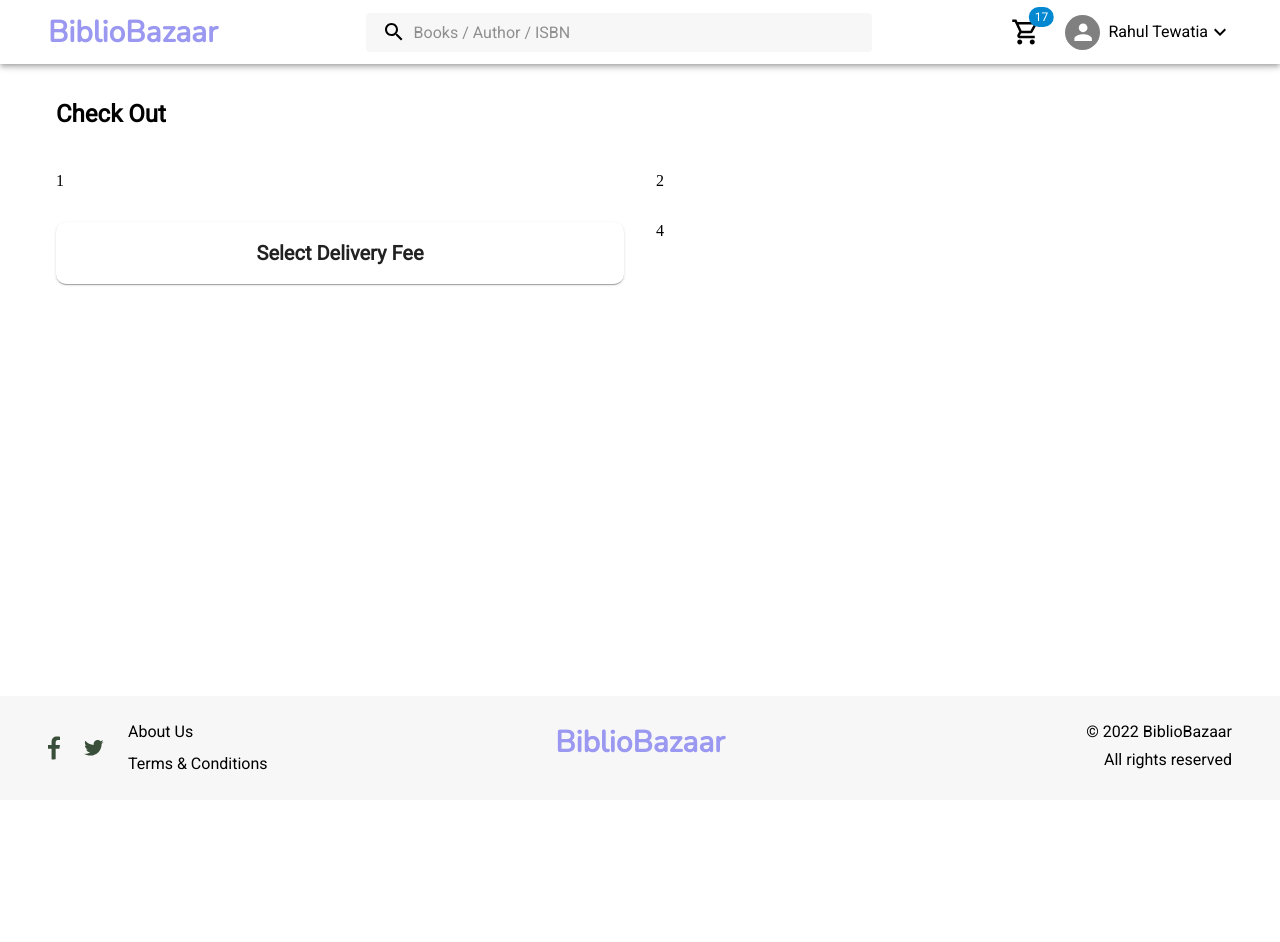
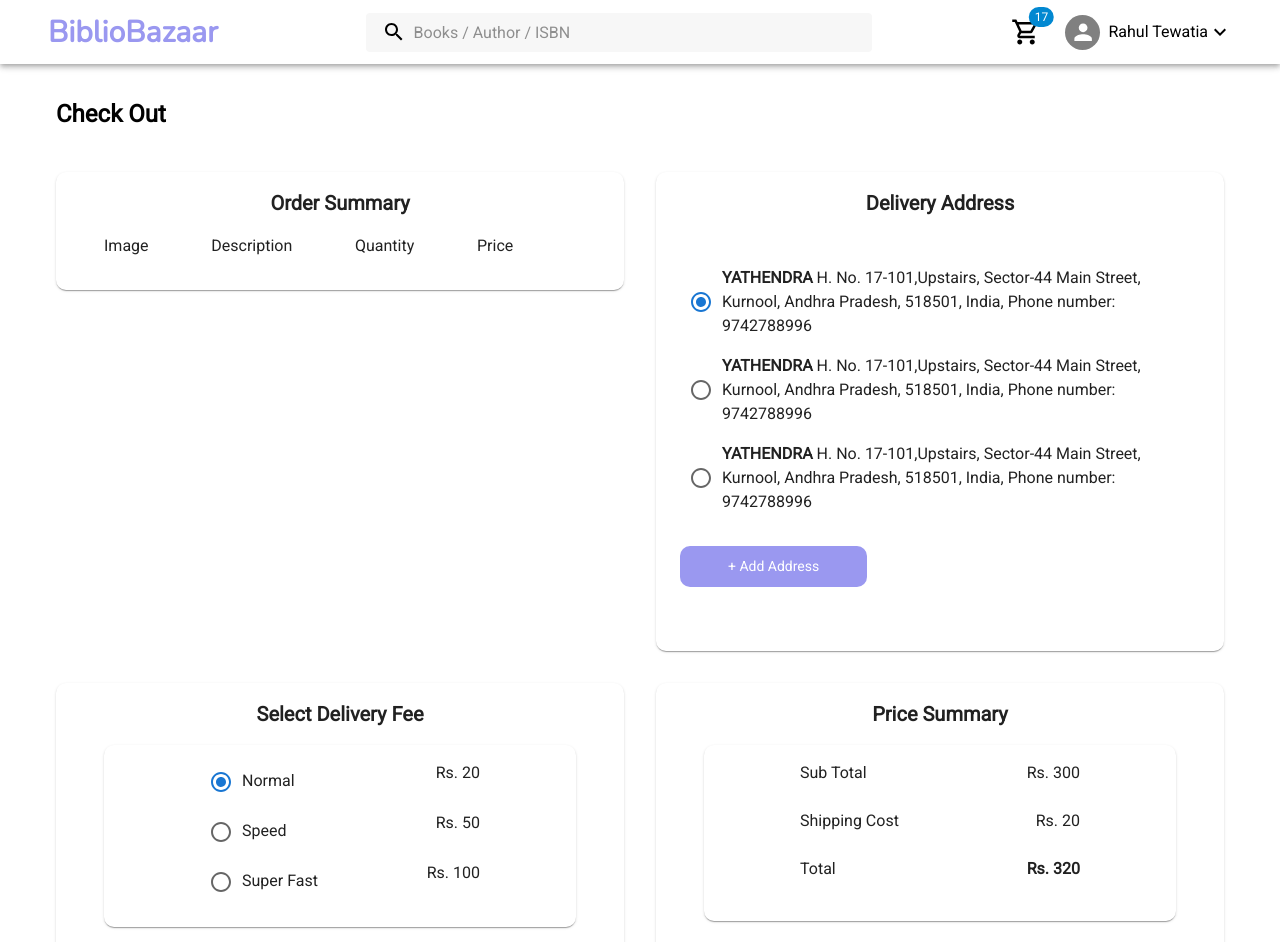
Before and after one commit to pesto-students/bibliobazaar--frontend-p4-team-chirag-1, a React (Create React App) app: page /checkout in a window 1280 px wide. Shown: the top 942 px of the page. Before the commit the page ends 800 px from the top, so only its background shows below. Built offline with nearby package versions, Linux system fonts and the light colour scheme.

Commit message:
Checkout Page - InProgress

```diff
--- a/src/pages/checkout/Checkout.jsx
+++ b/src/pages/checkout/Checkout.jsx
@@ -1,6 +1,9 @@
-import { Grid } from "@mui/material";
-import { PageTitle, Wrapper } from "../../shared/styles/globalStyles";
+import { Grid, Stack } from "@mui/material";
+import { PageTitle, PrimaryButton, Wrapper } from "../../shared/styles/globalStyles";
+import DeliveryAddress from "./components/DeliveryAddress";
 import DeliveryFee from "./components/DeliveryFee";
+import OrderSummary from "./components/OrderSummary";
+import PriceSummary from "./components/PriceSummary";
 
 const Checkout = () => {
   return (
@@ -8,18 +11,25 @@
       <PageTitle>Check Out</PageTitle>
       <Grid container spacing={4} mt={1}>
         <Grid item xs={12} md={6}>
-          1
+          <OrderSummary />
         </Grid>
         <Grid item xs={12} md={6}>
-          2
+          <DeliveryAddress />
         </Grid>
         <Grid item xs={12} md={6}>
           <DeliveryFee />
         </Grid>
         <Grid item xs={12} md={6}>
-          4
+          <PriceSummary />
         </Grid>
       </Grid>
+      <Stack
+        mt={4}
+        justifyContent="center"
+        alignItems="center"
+      >
+        <PrimaryButton>Make Payment</PrimaryButton>
+      </Stack>
     </Wrapper>
   );
 };
--- a/src/pages/checkout/Checkout.styles.js
+++ b/src/pages/checkout/Checkout.styles.js
@@ -11,3 +11,25 @@
   fontWeight: theme?.fontWeight?.xl,
   fontSize: theme?.fontSize?.md
 })))
+
+export const CustomSubPaper = styled(Paper)((({ theme }) => ({
+  margin: '16px 32px',
+  borderRadius: '10px',
+  padding: '16px 96px',
+})))
+
+export const TextItem = styled(Typography)((({ theme }) => ({
+
+})))
+
+export const DeliveryAddressWrapper = styled('div')((({ theme }) => ({
+  padding: '16px 8px',
+})))
+
+export const OrderSummaryWrapper = styled('div')((({ theme }) => ({
+  padding: '16px 32px',
+})))
+
+export const TextContent = styled(Typography)((({ theme }) => ({
+  flexGrow: 1
+})))
--- /dev/null
+++ b/src/pages/checkout/components/DeliveryAddress.jsx
@@ -0,0 +1,69 @@
+import { Box, Radio, Stack } from "@mui/material";
+import { useState } from "react";
+import { BoldText, PrimaryButton } from "../../../shared/styles/globalStyles";
+import { CustomPaper, CustomTitle, DeliveryAddressWrapper, TextItem } from "../Checkout.styles";
+
+const DeliveryAddress = () => {
+  const [selectedValue, setSelectedValue] = useState("a");
+
+  const handleChange = (event) => {
+    setSelectedValue(event.target.value);
+  };
+
+  return (
+    <CustomPaper>
+      <CustomTitle>Delivery Address</CustomTitle>
+      <DeliveryAddressWrapper>
+        <Stack py={4} alignItems="flex-start">
+          <Stack direction="row" mb={2}>
+            <Radio
+              checked={selectedValue === "a"}
+              onChange={handleChange}
+              value="c"
+              name="radio-buttons"
+              inputProps={{ "aria-label": "A" }}
+            />
+            <TextItem>
+              <BoldText>YATHENDRA</BoldText> H. No. 17-101,Upstairs, Sector-44
+              Main Street, Kurnool, Andhra Pradesh, 518501, India, Phone number:
+              9742788996
+            </TextItem>
+          </Stack>
+          <Stack direction="row" mb={2}>
+            <Radio
+              checked={selectedValue === "b"}
+              onChange={handleChange}
+              value="c"
+              name="radio-buttons"
+              inputProps={{ "aria-label": "A" }}
+            />
+            <TextItem>
+              <BoldText>YATHENDRA</BoldText> H. No. 17-101,Upstairs, Sector-44
+              Main Street, Kurnool, Andhra Pradesh, 518501, India, Phone number:
+              9742788996
+            </TextItem>
+          </Stack>
+          <Stack direction="row" mb={2}>
+            <Radio
+              checked={selectedValue === "c"}
+              onChange={handleChange}
+              value="c"
+              name="radio-buttons"
+              inputProps={{ "aria-label": "A" }}
+            />
+            <TextItem>
+              <BoldText>YATHENDRA</BoldText> H. No. 17-101,Upstairs, Sector-44
+              Main Street, Kurnool, Andhra Pradesh, 518501, India, Phone number:
+              9742788996
+            </TextItem>
+          </Stack>
+          <Box mt={2}>
+            <PrimaryButton>+ Add Address</PrimaryButton>
+          </Box>
+        </Stack>
+      </DeliveryAddressWrapper>
+    </CustomPaper>
+  );
+};
+
+export default DeliveryAddress;
--- a/src/pages/checkout/components/DeliveryFee.jsx
+++ b/src/pages/checkout/components/DeliveryFee.jsx
@@ -1,11 +1,65 @@
-import { CustomPaper, CustomTitle } from "../Checkout.styles"
+import { Radio, Stack } from "@mui/material";
+import { useState } from "react";
+import {
+  CustomPaper,
+  CustomSubPaper,
+  CustomTitle,
+  TextItem,
+} from "../Checkout.styles";
 
 const DeliveryFee = () => {
+  const [selectedValue, setSelectedValue] = useState("a");
+
+  const handleChange = (event) => {
+    setSelectedValue(event.target.value);
+  };
+
   return (
     <CustomPaper>
       <CustomTitle>Select Delivery Fee</CustomTitle>
+      <CustomSubPaper>
+        <Stack direction="row" justifyContent="space-between" mb={1}>
+          <TextItem>
+            <Radio
+              checked={selectedValue === "a"}
+              onChange={handleChange}
+              value="a"
+              name="radio-buttons"
+              inputProps={{ "aria-label": "A" }}
+            />
+            Normal
+          </TextItem>
+          <TextItem>Rs. 20</TextItem>
+        </Stack>
+        <Stack direction="row" justifyContent="space-between" mb={1}>
+          <TextItem>
+            <Radio
+              checked={selectedValue === "b"}
+              onChange={handleChange}
+              value="b"
+              name="radio-buttons"
+              inputProps={{ "aria-label": "A" }}
+            />
+            Speed
+          </TextItem>
+          <TextItem>Rs. 50</TextItem>
+        </Stack>
+        <Stack direction="row" justifyContent="space-between" mb={1}>
+          <TextItem>
+            <Radio
+              checked={selectedValue === "c"}
+              onChange={handleChange}
+              value="c"
+              name="radio-buttons"
+              inputProps={{ "aria-label": "A" }}
+            />
+            Super Fast
+          </TextItem>
+          <TextItem>Rs. 100</TextItem>
+        </Stack>
+      </CustomSubPaper>
     </CustomPaper>
-  )
-}
+  );
+};
 
-export default DeliveryFee
+export default DeliveryFee;
--- a/src/pages/checkout/components/OrderSummary.jsx
+++ b/src/pages/checkout/components/OrderSummary.jsx
@@ -0,0 +1,26 @@
+import { Stack } from "@mui/material"
+import { CustomPaper, CustomTitle, OrderSummaryWrapper, TextContent, TextItem } from "../Checkout.styles"
+
+const OrderSummary = () => {
+  return (
+    <CustomPaper>
+      <CustomTitle>Order Summary</CustomTitle>
+      <OrderSummaryWrapper>
+        <Stack
+          direction="row"
+          justifyContent="space-between"
+          alignItems="center"
+        >
+          <TextContent>Image</TextContent>
+          <TextContent>Description</TextContent>
+          <TextContent>Quantity</TextContent>
+          <TextContent>Price</TextContent>
+        </Stack>
+
+
+      </OrderSummaryWrapper>
+    </CustomPaper>
+  )
+}
+
+export default OrderSummary
--- /dev/null
+++ b/src/pages/checkout/components/PriceSummary.jsx
@@ -0,0 +1,32 @@
+import { Box, Stack } from "@mui/material";
+import { BoldText } from "../../../shared/styles/globalStyles";
+import {
+  CustomPaper,
+  CustomSubPaper,
+  CustomTitle,
+  TextItem,
+} from "../Checkout.styles";
+
+const PriceSummary = () => {
+  return (
+    <CustomPaper>
+      <CustomTitle>Price Summary</CustomTitle>
+      <CustomSubPaper>
+        <Stack direction="row" justifyContent="space-between" mb={3}>
+          <TextItem>Sub Total</TextItem>
+          <TextItem>Rs. 300</TextItem>
+        </Stack>
+        <Stack direction="row" justifyContent="space-between" mb={3}>
+          <TextItem>Shipping Cost</TextItem>
+          <TextItem>Rs. 20</TextItem>
+        </Stack>
+        <Stack direction="row" justifyContent="space-between" mb={3}>
+          <TextItem>Total</TextItem>
+          <TextItem><BoldText>Rs. 320</BoldText></TextItem>
+        </Stack>
+      </CustomSubPaper>
+    </CustomPaper>
+  );
+};
+
+export default PriceSummary;
--- a/src/shared/styles/globalStyles.js
+++ b/src/shared/styles/globalStyles.js
@@ -54,3 +54,7 @@
     height: '1em'
   }
 })))
+
+export const BoldText = styled('span')((({ theme }) => ({
+  fontWeight: 'bold',
+})))
```
